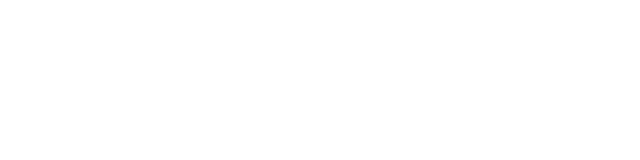
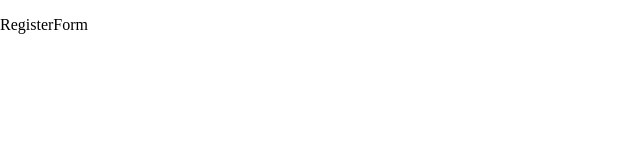
Before and after one commit to Mycunycu/autoloader-front, a React (Create React App) app: page /registration in a window 1280 px wide. Shown: the top 160 px of the page, without its empty margins (0-640 px from the left). Built offline with nearby package versions, Linux system fonts and the light colour scheme.

Commit message:
added mock register

```diff
--- a/src/App.tsx
+++ b/src/App.tsx
@@ -4,13 +4,15 @@
 import { Home } from './views/components/home';
 import { Auth } from './views/components/login';
 import { Profile } from './views/components/profile';
+import { RegisterPage } from './views/components/register';
 
 import './app.sass';
 
 export const App: FC = () => (
   <Router>
     <Route exact path='/' component={Home} />
+    <Route exact path='/registration' component={RegisterPage} />
+    <Route exact path='/login' component={Auth} />
     <Route exact path='/profile' component={Profile} />
-    <Route exact path='/login' component={Auth} />
   </Router>
 );
--- /dev/null
+++ b/src/views/components/register/index.tsx
@@ -0,0 +1,8 @@
+import React, { FC } from 'react';
+import { RegisterForm } from './registerForm';
+
+export const RegisterPage: FC = () => {
+  return (
+    <RegisterForm />
+  )
+}
--- /dev/null
+++ b/src/views/components/register/registerForm.tsx
@@ -0,0 +1,7 @@
+import React, { FC } from 'react';
+
+export const RegisterForm: FC = () => {
+  return (
+    <p>RegisterForm</p>
+  )
+}
```
